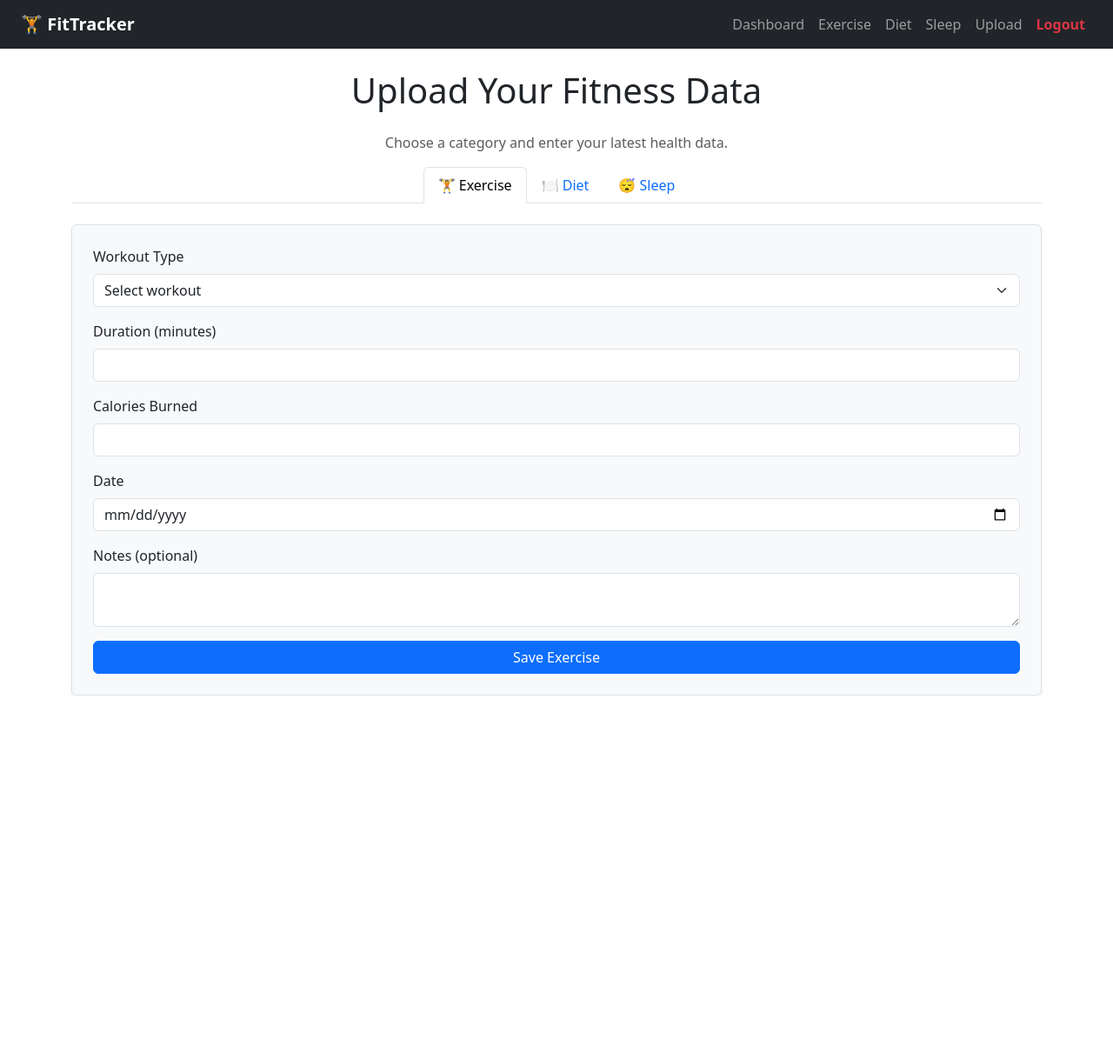
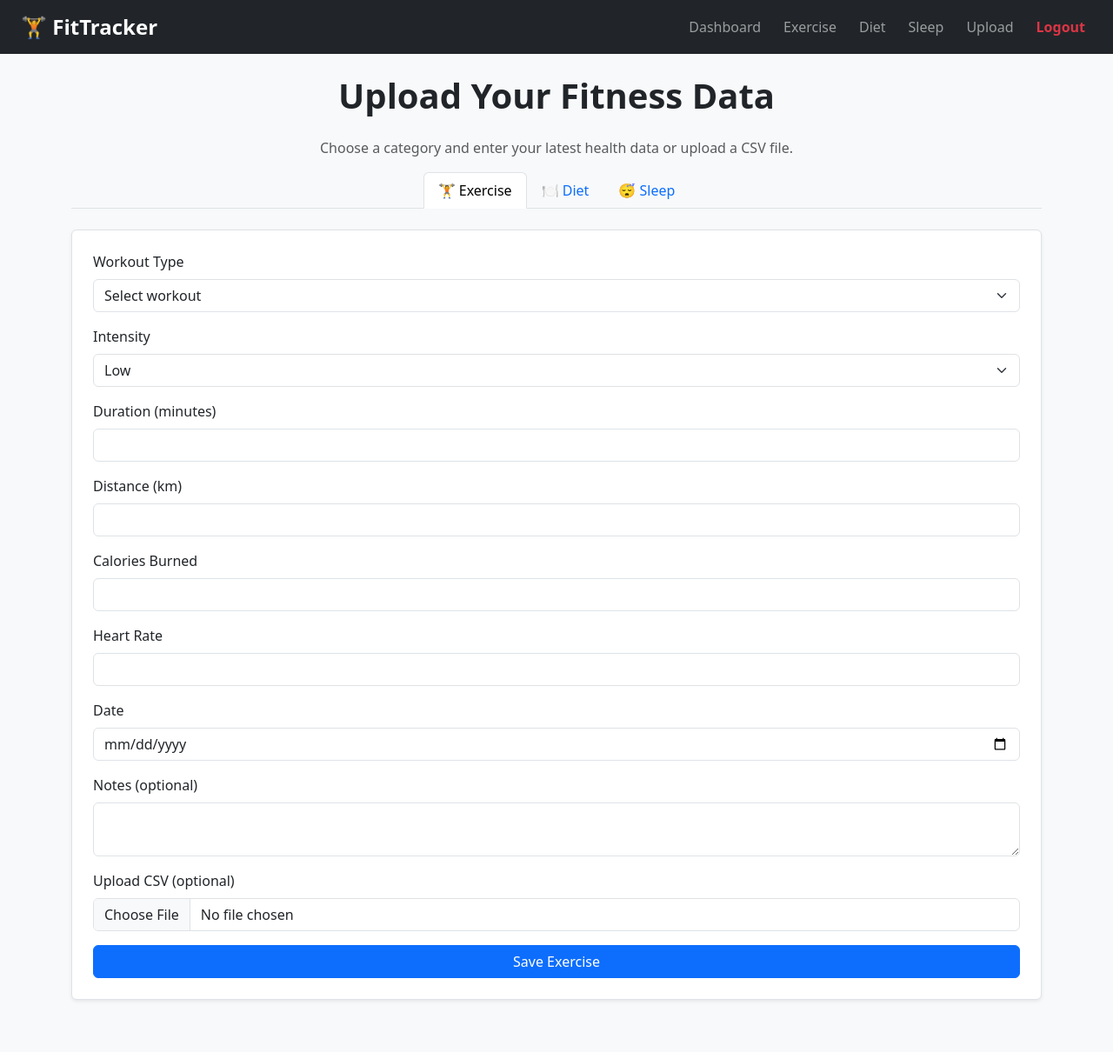
Before and after one commit to harshit-3/CITS_5505_Group_25, a Flask app: page /upload in a window 1280 px wide. Shown: the whole page at 87% size. Before the commit the page ends 800 px from the top, so only its background shows below. Run offline with Flask 3, Linux system fonts and the light colour scheme; a user stored in the database is signed in.

Commit message:
upload page upgreade, better forms and css for upload

```diff
--- /dev/null
+++ b/app/static/css/upload.css
@@ -0,0 +1,42 @@
+body {
+    background-color: #f8f9fa;
+  }
+
+  h1, h2 {
+    font-weight: 700;
+  }
+
+  .navbar-brand {
+    font-size: 1.5rem;
+  }
+
+  .navbar-nav .nav-link {
+    margin-left: 10px;
+    transition: color 0.3s;
+  }
+
+  .navbar-nav .nav-link:hover {
+    color: #ffc107 !important;
+  }
+
+  .container {
+    padding-bottom: 60px;
+  }
+
+  form.bg-light {
+    background-color: #ffffff !important;
+    border: 1px solid #ddd;
+    border-radius: 12px;
+  }
+
+  form .form-label {
+    font-weight: 500;
+  }
+
+  form button {
+    font-weight: bold;
+  }
+
+  form button:hover {
+    opacity: 0.9;
+  }
--- a/app/templates/upload.html
+++ b/app/templates/upload.html
@@ -2,8 +2,10 @@
 {% block title %}Upload Data{% endblock %}
 
 {% block content %}
+<link rel="stylesheet" href="{{ url_for('static', filename='css/upload.css') }}">
+
 <h1 class="text-center mb-4">Upload Your Fitness Data</h1>
-<p class="text-center text-muted">Choose a category and enter your latest health data.</p>
+<p class="text-center text-muted">Choose a category and enter your latest health data or upload a CSV file.</p>
 
 <!-- Tabs -->
 <ul class="nav nav-tabs mb-4 justify-content-center" id="uploadTabs" role="tablist">
@@ -22,7 +24,7 @@
 <div class="tab-content" id="uploadTabsContent">
   <!-- Exercise Form -->
   <div class="tab-pane fade show active" id="exercise" role="tabpanel">
-    <form method="POST" action="{{ url_for('main.upload') }}" class="p-4 border rounded shadow-sm bg-light">
+    <form method="POST" action="{{ url_for('main.upload') }}" enctype="multipart/form-data" class="p-4 border rounded shadow-sm bg-light">
       <div class="mb-3">
         <label class="form-label">Workout Type</label>
         <select class="form-select" name="workout_type" required>
@@ -39,12 +41,28 @@
         </select>
       </div>
       <div class="mb-3">
+        <label class="form-label">Intensity</label>
+        <select class="form-select" name="intensity">
+          <option>Low</option>
+          <option>Medium</option>
+          <option>High</option>
+        </select>
+      </div>
+      <div class="mb-3">
         <label class="form-label">Duration (minutes)</label>
         <input type="number" name="duration" class="form-control" min="1" required>
       </div>
       <div class="mb-3">
+        <label class="form-label">Distance (km)</label>
+        <input type="number" step="0.1" name="distance" class="form-control">
+      </div>
+      <div class="mb-3">
         <label class="form-label">Calories Burned</label>
         <input type="number" name="calories" class="form-control" min="0">
+      </div>
+      <div class="mb-3">
+        <label class="form-label">Heart Rate</label>
+        <input type="number" name="heart_rate" class="form-control">
       </div>
       <div class="mb-3">
         <label class="form-label">Date</label>
@@ -54,14 +72,17 @@
         <label class="form-label">Notes (optional)</label>
         <textarea name="notes" class="form-control" rows="2"></textarea>
       </div>
+      <div class="mb-3">
+        <label class="form-label">Upload CSV (optional)</label>
+        <input type="file" name="exercise_file" class="form-control">
+      </div>
       <button type="submit" class="btn btn-primary w-100">Save Exercise</button>
     </form>
   </div>
 
-
-<!-- Diet Tab -->
-<div class="tab-pane fade" id="diet" role="tabpanel">
-    <form method="POST" action="{{ url_for('main.upload') }}" class="p-4 border rounded shadow-sm bg-light mt-3">
+  <!-- Diet Tab -->
+  <div class="tab-pane fade" id="diet" role="tabpanel">
+    <form method="POST" action="{{ url_for('main.upload') }}" enctype="multipart/form-data" class="p-4 border rounded shadow-sm bg-light mt-3">
       <div class="mb-3">
         <label class="form-label">Meal Type</label>
         <select class="form-select" name="meal_type" required>
@@ -81,6 +102,26 @@
         <input type="number" name="diet_calories" class="form-control" min="0" required>
       </div>
       <div class="mb-3">
+        <label class="form-label">Meal Time</label>
+        <input type="time" name="meal_time" class="form-control">
+      </div>
+      <div class="mb-3">
+        <label class="form-label">Protein (g)</label>
+        <input type="number" name="protein" class="form-control">
+      </div>
+      <div class="mb-3">
+        <label class="form-label">Carbs (g)</label>
+        <input type="number" name="carbs" class="form-control">
+      </div>
+      <div class="mb-3">
+        <label class="form-label">Fats (g)</label>
+        <input type="number" name="fats" class="form-control">
+      </div>
+      <div class="mb-3">
+        <label class="form-label">Water Intake (ml)</label>
+        <input type="number" name="water" class="form-control">
+      </div>
+      <div class="mb-3">
         <label class="form-label">Date</label>
         <input type="date" name="diet_date" class="form-control" required>
       </div>
@@ -88,14 +129,17 @@
         <label class="form-label">Notes (optional)</label>
         <textarea name="diet_notes" class="form-control" rows="2"></textarea>
       </div>
+      <div class="mb-3">
+        <label class="form-label">Upload CSV (optional)</label>
+        <input type="file" name="diet_file" class="form-control">
+      </div>
       <button type="submit" class="btn btn-warning w-100">Save Diet Entry</button>
     </form>
   </div>
 
-
   <!-- Sleep Tab -->
-<div class="tab-pane fade" id="sleep" role="tabpanel">
-    <form method="POST" action="{{ url_for('main.upload') }}" class="p-4 border rounded shadow-sm bg-light mt-3">
+  <div class="tab-pane fade" id="sleep" role="tabpanel">
+    <form method="POST" action="{{ url_for('main.upload') }}" enctype="multipart/form-data" class="p-4 border rounded shadow-sm bg-light mt-3">
       <div class="mb-3">
         <label class="form-label">Sleep Start</label>
         <input type="datetime-local" name="sleep_start" class="form-control" required>
@@ -115,11 +159,31 @@
         </select>
       </div>
       <div class="mb-3">
+        <label class="form-label">Wake-ups</label>
+        <input type="number" name="wake_ups" class="form-control">
+      </div>
+      <div class="mb-3">
+        <label class="form-label">Sleep Efficiency (%)</label>
+        <input type="number" name="efficiency" class="form-control" min="0" max="100" step="1">
+      </div>
+      <div class="mb-3">
+        <label class="form-label">Sleep Type</label>
+        <select class="form-select" name="sleep_type">
+          <option>Nap</option>
+          <option>Night</option>
+          <option>Both</option>
+        </select>
+      </div>
+      <div class="mb-3">
         <label class="form-label">Notes (optional)</label>
         <textarea name="sleep_notes" class="form-control" rows="2"></textarea>
+      </div>
+      <div class="mb-3">
+        <label class="form-label">Upload CSV (optional)</label>
+        <input type="file" name="sleep_file" class="form-control">
       </div>
       <button type="submit" class="btn btn-info w-100">Save Sleep Entry</button>
     </form>
   </div>
-
+</div>
 {% endblock %}
```
